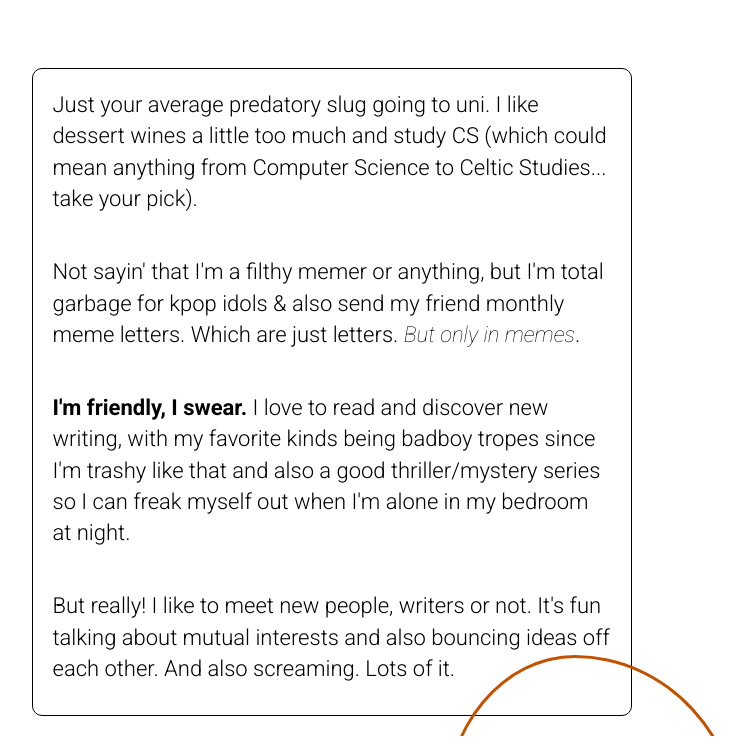
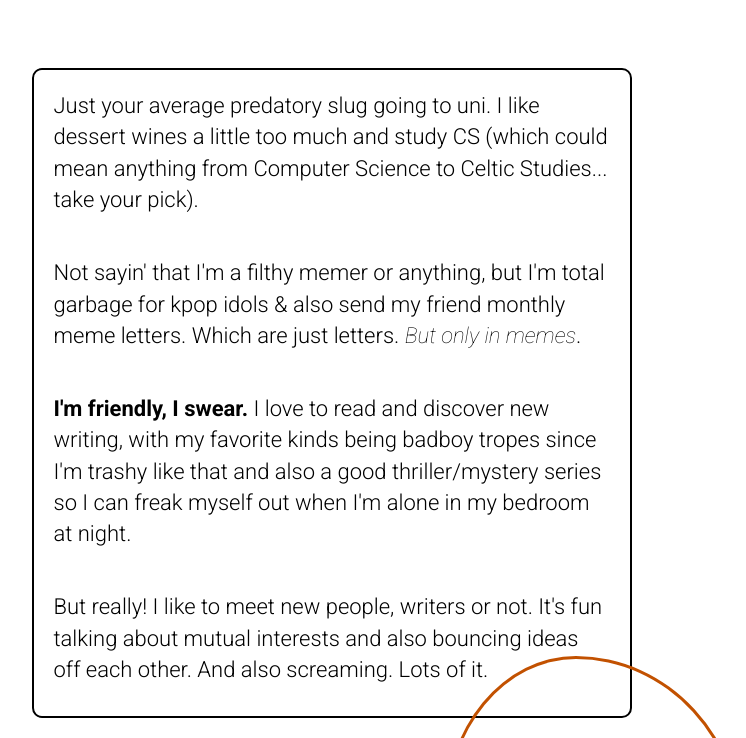
Before and after one commit to cryswang/alter-blog, a Django app: page /bio in a window 1280 px wide. Shown: the part 502-1240 px from the top of the page, without its empty margins (216-962 px from the left). Run offline with Django 3.2, Linux system fonts and the light colour scheme; tables that the repository leaves empty hold one stand-in row (values such as "Sample post"); some libraries are stand-ins or nearby versions; some web fonts are replaced.

Commit message:
general visual tweaks

```diff
--- a/blog/static/css/blog.css
+++ b/blog/static/css/blog.css
@@ -373,7 +373,6 @@ h2, h2 a {
     font-size:50px;
     font-family: 'Playfair Display', serif;
     font-style: italic;
-    text-transform: lowercase;
     margin-right:50px;
     text-shadow: 5px -1px rgb(243, 199, 76);
     font-weight:800px;
@@ -397,6 +396,10 @@ h2, h2 a {
     border:none;
     margin-bottom:20px;
     padding:0;
+}
+
+.projects .desc b {
+    color:#C25100;
 }
 
 .projects .desc li{
@@ -485,7 +488,7 @@ h2, h2 a {
     font-size:22px;
     height:fit-content;
     border-radius: 10px;
-    border:1px solid black;
+    border:2px solid black;
     position: static;
     transition: 1s;
 }
```
